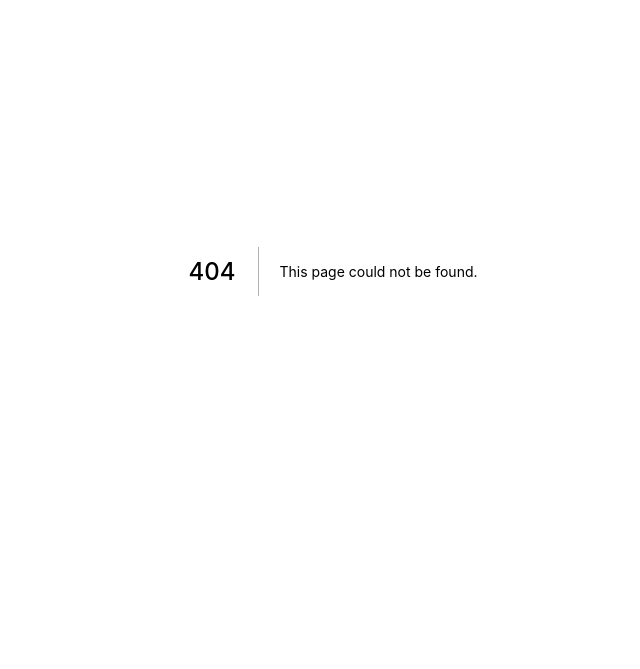
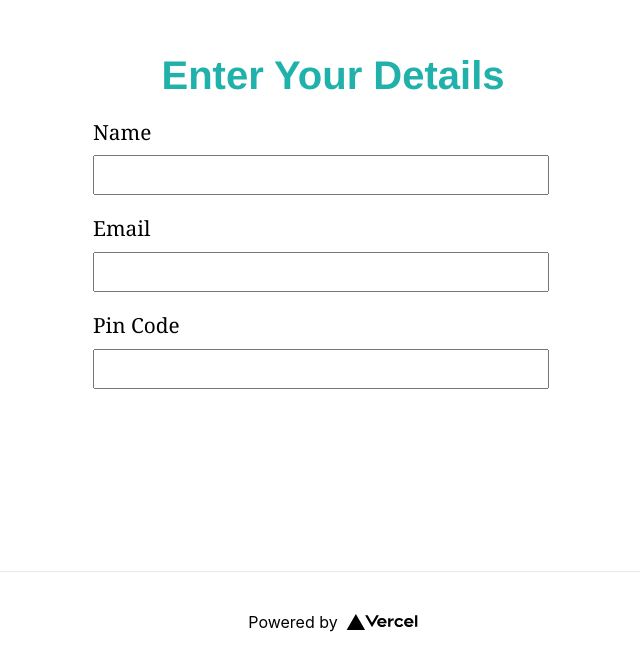
Before and after one commit to brigadierpratap/vaccinator, a Next.js app: page /add-alert in a window 1280 px wide. Before the commit this address had no page. Shown: the part 129-798 px from the top of the page, without its empty margins (307-947 px from the left). Built offline with nearby package versions, Linux system fonts and the light colour scheme.

Commit message:
Form added

```diff
--- /dev/null
+++ b/pages/add-alert/index.js
@@ -0,0 +1,47 @@
+import Head from "next/head";
+import Image from "next/image";
+import styles from "../../styles/Home.module.css";
+
+export default function AddAlert() {
+  return (
+    <div className={styles.container}>
+      <Head>
+        <title>Create Next App</title>
+        <meta
+          name="description"
+          content="Dynamic vaccine slot availabilty nptifier"
+        />
+        <link rel="icon" href="/favicon.ico" />
+      </Head>
+
+      <main className={styles.main} style={{ width: "100%" }}>
+        <form onSubmit={e => e.preventDefault()} className="form">
+          <div className="form_header">Enter Your Details</div>
+          <div
+            style={{ display: "flex", flexDirection: "column", width: "100%" }}
+          >
+            <label>Name </label>
+            <input style={{ color: "#4e9fd9" }} type="text" required />
+            <label>Email </label>
+            <input type="email" style={{ color: "teal" }} required />
+            <label>Pin Code </label>
+            <input type="number" style={{ color: "#d44ae0" }} required />
+          </div>
+        </form>
+      </main>
+
+      <footer className={styles.footer}>
+        <a
+          href="https://vercel.com?utm_source=create-next-app&utm_medium=default-template&utm_campaign=create-next-app"
+          target="_blank"
+          rel="noopener noreferrer"
+        >
+          Powered by{" "}
+          <span className={styles.logo}>
+            <Image src="/vercel.svg" alt="Vercel Logo" width={72} height={16} />
+          </span>
+        </a>
+      </footer>
+    </div>
+  );
+}
--- a/styles/Home.module.css
+++ b/styles/Home.module.css
@@ -112,7 +112,16 @@
   height: 1em;
   margin-left: 0.5rem;
 }
+.alert_link {
+  margin-top: 5%;
+  font-size: x-large;
+}
 
+.maintext {
+  margin-top: 5%;
+  font-size: larger;
+  color: rgb(93, 172, 128);
+}
 @media (max-width: 600px) {
   .grid {
     width: 100%;
--- a/styles/globals.css
+++ b/styles/globals.css
@@ -14,3 +14,48 @@ a {
 * {
   box-sizing: border-box;
 }
+.alert_link_inner {
+  animation: abc 3s ease forwards infinite;
+}
+@keyframes abc {
+  from {
+    color: #0070f3;
+  }
+  to {
+    color: purple;
+  }
+}
+
+.form {
+  display: flex;
+  flex-direction: column;
+  max-width: 90%;
+  width: 30rem;
+  min-width: fit-content;
+  align-items: center;
+}
+.form_header {
+  width: fit-content;
+  font-size: 2.5rem;
+  padding: 2%;
+  font-family: "Franklin Gothic Medium", "Arial Narrow", Arial, sans-serif;
+  font-weight: 600;
+  color: lightseagreen;
+}
+.form > div > label {
+  font-family: Georgia, "Times New Roman", Times, serif;
+  margin-top: 2%;
+  margin-bottom: 2%;
+  font-size: 1.3rem;
+}
+.form > div > input {
+  width: 95%;
+  height: 2.5rem;
+  margin-bottom: 2%;
+  font-size: 1rem;
+  padding-left: 1rem;
+}
+.form > div > input:focus {
+  outline: none;
+  border: 2px solid purple;
+}
```
Also changed, not shown: pages/index.js (+17 -40 lines).
